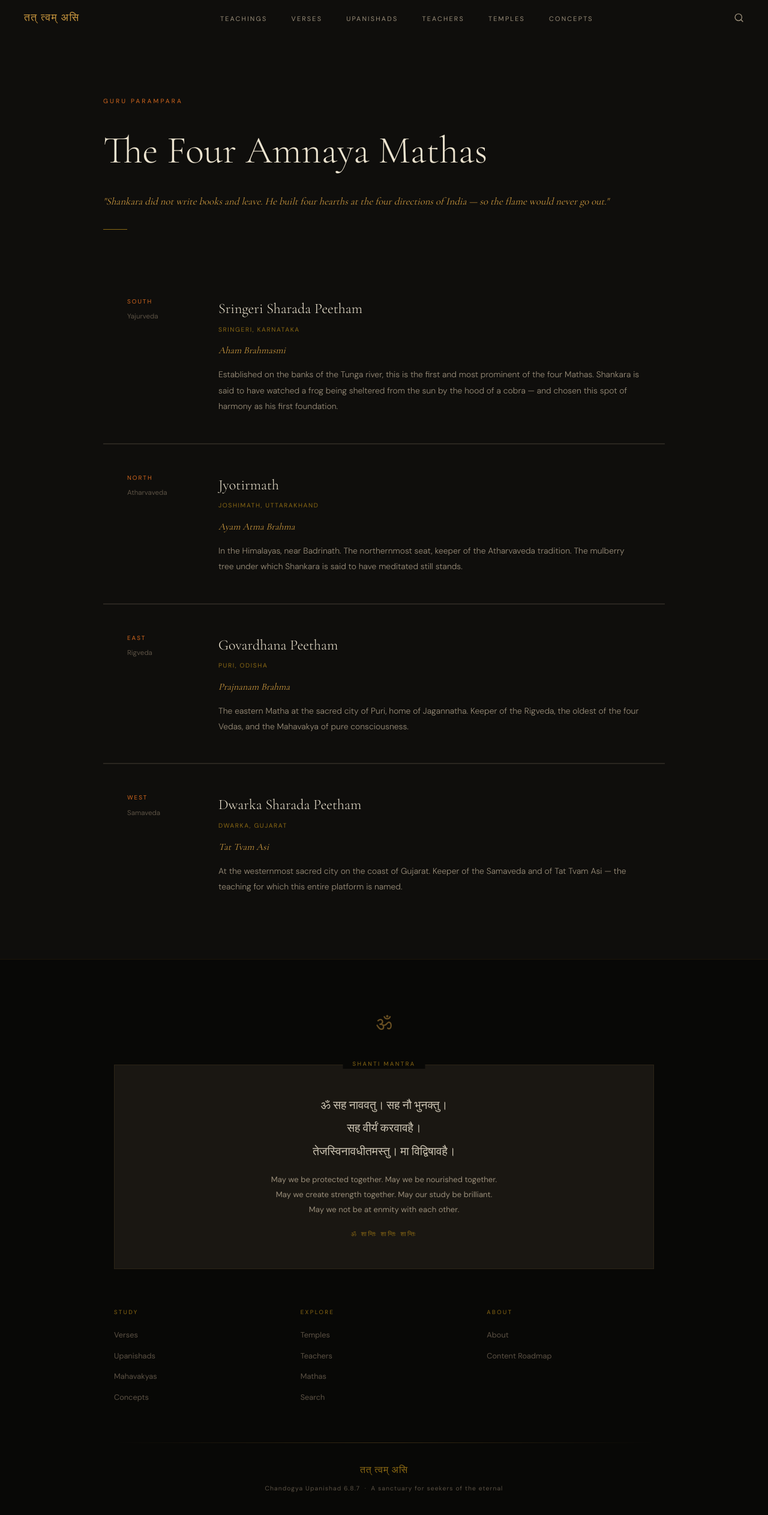
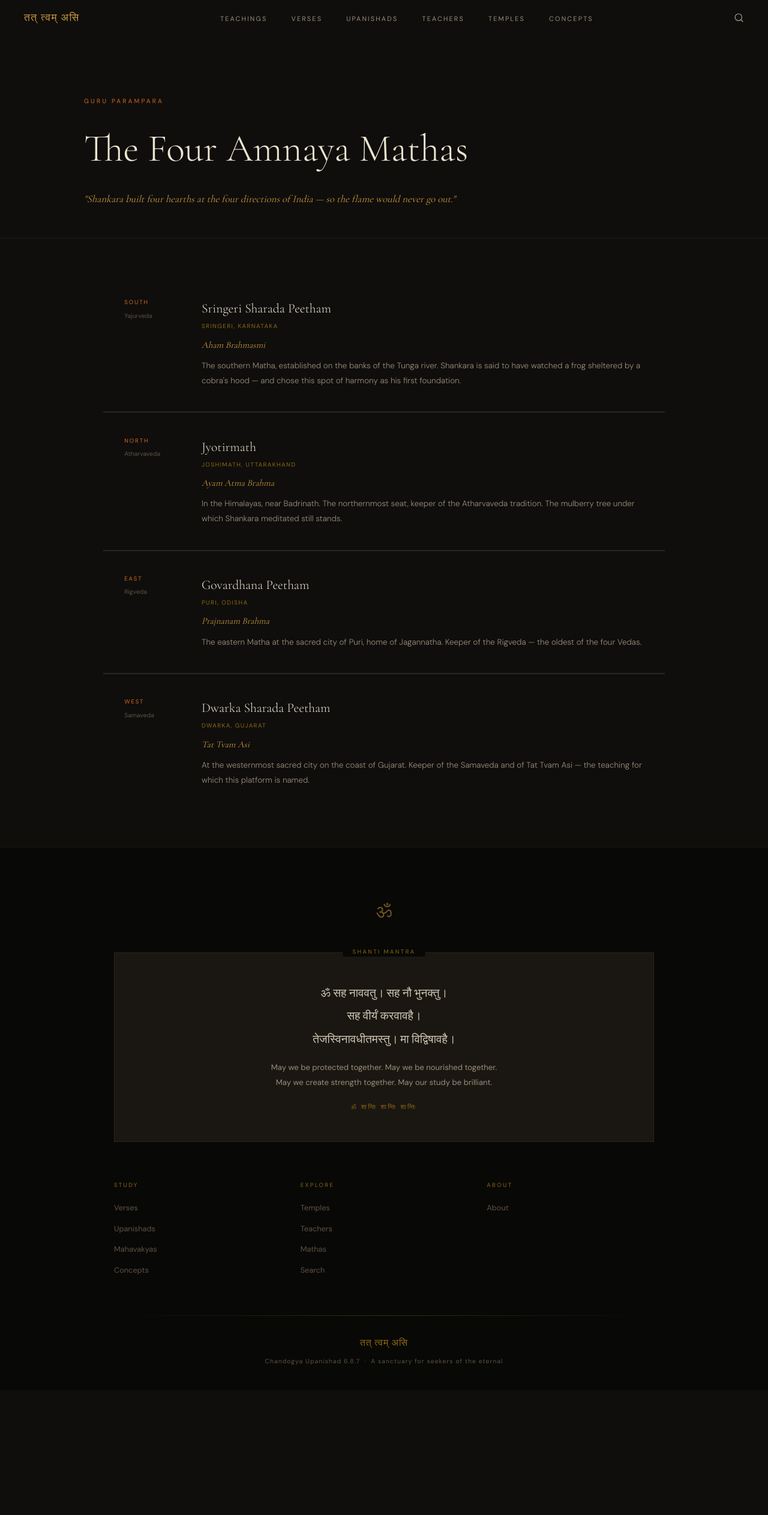
Before and after one commit to tattvamasi26/tat_tvam_asi, a Next.js app: page /mathas in a window 1280 px wide. Shown: the top 2526 px of the page at 60% size. After the commit the page ends 2318 px from the top, so only its background shows below. Built offline with nearby package versions, Linux system fonts and the light colour scheme.

Commit message:
error fixed

```diff
--- a/src/app/concepts/page.tsx
+++ b/src/app/concepts/page.tsx
@@ -17,9 +17,8 @@ export default function ConceptsPage() {
       <div style={{ maxWidth: 1100, margin: "0 auto", padding: "60px 2rem" }}>
         <div style={{ display: "grid", gridTemplateColumns: "repeat(auto-fit,minmax(280px,1fr))", gap: 2, background: "var(--bg3)" }}>
           {CONCEPTS.map(c => (
-            <Link key={c.id} href={`/concepts/${c.slug}`}
-              style={{ display: "block", background: "var(--bg0)", padding: "2.5rem 2rem", textDecoration: "none", transition: "background 0.4s" }}
-              className="hover-bg0-to-bg2">
+            <Link key={c.id} href={`/concepts/${c.slug}`} className="card-link card-link-dark"
+              style={{ padding: "2.5rem 2rem" }}>
               <p style={{ fontFamily: "var(--serif)", fontSize: "2.5rem", fontWeight: 300, color: "var(--gold)", opacity: 0.8, marginBottom: "0.3rem" }}>{c.term_sanskrit}</p>
               <p style={{ fontFamily: "var(--sans)", fontSize: "0.7rem", letterSpacing: "0.15em", color: "var(--text2)", fontStyle: "italic", marginBottom: "0.8rem" }}>{c.term_iast}</p>
               <h3 style={{ fontFamily: "var(--serif)", fontSize: "1.3rem", fontWeight: 300, color: "var(--text0)", marginBottom: "0.8rem" }}>{c.term_en}</h3>
--- a/src/app/mathas/page.tsx
+++ b/src/app/mathas/page.tsx
@@ -1,33 +1,35 @@
 export const metadata = { title: "The Four Mathas" };
 
 const mathas = [
-  { dir:"South", name:"Sringeri Sharada Peetham", loc:"Sringeri, Karnataka", vakya:"Aham Brahmasmi", veda:"Yajurveda", deity:"Sharadamba", desc:"Established on the banks of the Tunga river, this is the first and most prominent of the four Mathas. Shankara is said to have watched a frog being sheltered from the sun by the hood of a cobra — and chosen this spot of harmony as his first foundation." },
-  { dir:"North", name:"Jyotirmath", loc:"Joshimath, Uttarakhand", vakya:"Ayam Atma Brahma", veda:"Atharvaveda", deity:"Narayana", desc:"In the Himalayas, near Badrinath. The northernmost seat, keeper of the Atharvaveda tradition. The mulberry tree under which Shankara is said to have meditated still stands." },
-  { dir:"East",  name:"Govardhana Peetham", loc:"Puri, Odisha", vakya:"Prajnanam Brahma", veda:"Rigveda", deity:"Vimala", desc:"The eastern Matha at the sacred city of Puri, home of Jagannatha. Keeper of the Rigveda, the oldest of the four Vedas, and the Mahavakya of pure consciousness." },
-  { dir:"West",  name:"Dwarka Sharada Peetham", loc:"Dwarka, Gujarat", vakya:"Tat Tvam Asi", veda:"Samaveda", deity:"Siddheshwari", desc:"At the westernmost sacred city on the coast of Gujarat. Keeper of the Samaveda and of Tat Tvam Asi — the teaching for which this entire platform is named." },
+  { dir:"South", name:"Sringeri Sharada Peetham", loc:"Sringeri, Karnataka", vakya:"Aham Brahmasmi", veda:"Yajurveda", desc:"The southern Matha, established on the banks of the Tunga river. Shankara is said to have watched a frog sheltered by a cobra's hood — and chose this spot of harmony as his first foundation." },
+  { dir:"North", name:"Jyotirmath", loc:"Joshimath, Uttarakhand", vakya:"Ayam Atma Brahma", veda:"Atharvaveda", desc:"In the Himalayas, near Badrinath. The northernmost seat, keeper of the Atharvaveda tradition. The mulberry tree under which Shankara meditated still stands." },
+  { dir:"East",  name:"Govardhana Peetham", loc:"Puri, Odisha", vakya:"Prajnanam Brahma", veda:"Rigveda", desc:"The eastern Matha at the sacred city of Puri, home of Jagannatha. Keeper of the Rigveda — the oldest of the four Vedas." },
+  { dir:"West",  name:"Dwarka Sharada Peetham", loc:"Dwarka, Gujarat", vakya:"Tat Tvam Asi", veda:"Samaveda", desc:"At the westernmost sacred city on the coast of Gujarat. Keeper of the Samaveda and of Tat Tvam Asi — the teaching for which this platform is named." },
 ];
 
 export default function MathasPage() {
   return (
     <div style={{ background:"var(--bg0)", minHeight:"100vh", paddingTop:100 }}>
+      <div style={{ borderBottom:"1px solid rgba(200,150,62,0.1)", padding:"60px 2rem 50px" }}>
+        <div style={{ maxWidth:1000, margin:"0 auto" }}>
+          <p style={{ fontFamily:"var(--sans)", fontSize:"0.65rem", letterSpacing:"0.3em", textTransform:"uppercase", color:"var(--saffron)", marginBottom:"1rem" }}>Guru Parampara</p>
+          <h1 style={{ fontFamily:"var(--serif)", fontSize:"clamp(2.5rem,5vw,4rem)", fontWeight:300, color:"var(--text0)" }}>The Four Amnaya Mathas</h1>
+          <p style={{ fontFamily:"var(--serif)", fontSize:"1.05rem", fontStyle:"italic", color:"var(--gold)", marginTop:"1rem" }}>"Shankara built four hearths at the four directions of India — so the flame would never go out."</p>
+        </div>
+      </div>
       <div style={{ maxWidth:1000, margin:"0 auto", padding:"60px 2rem" }}>
-        <p style={{ fontFamily:"var(--sans)", fontSize:"0.65rem", letterSpacing:"0.3em", textTransform:"uppercase", color:"var(--saffron)", marginBottom:"1.2rem" }}>Guru Parampara</p>
-        <h1 style={{ fontFamily:"var(--serif)", fontSize:"clamp(2.5rem,5vw,4rem)", fontWeight:300, color:"var(--text0)", marginBottom:"1rem" }}>The Four Amnaya Mathas</h1>
-        <p style={{ fontFamily:"var(--serif)", fontSize:"1.05rem", fontStyle:"italic", color:"var(--gold)", marginBottom:"1rem" }}>"Shankara did not write books and leave. He built four hearths at the four directions of India — so the flame would never go out."</p>
-        <div style={{ width:40, height:1, background:"var(--gold-dim)", margin:"2rem 0 4rem" }}/>
         <div style={{ display:"flex", flexDirection:"column", gap:2, background:"var(--bg3)" }}>
           {mathas.map(m => (
-            <div key={m.dir} style={{ background:"var(--bg0)", padding:"3rem 2.5rem", display:"grid", gridTemplateColumns:"120px 1fr", gap:"2rem", transition:"background 0.4s" }}
-              className="hover-bg0-to-bg2">
+            <div key={m.dir} className="matha-item" style={{ background:"var(--bg0)", padding:"2.4rem 2.2rem", display:"grid", gridTemplateColumns:"100px 1fr", gap:"1.8rem" }}>
               <div>
-                <p style={{ fontFamily:"var(--sans)", fontSize:"0.62rem", letterSpacing:"0.2em", textTransform:"uppercase", color:"var(--saffron)" }}>{m.dir}</p>
-                <p style={{ fontFamily:"var(--sans)", fontSize:"0.72rem", color:"var(--text2)", marginTop:"0.4rem" }}>{m.veda}</p>
+                <p style={{ fontFamily:"var(--sans)", fontSize:"0.6rem", letterSpacing:"0.2em", textTransform:"uppercase", color:"var(--saffron)" }}>{m.dir}</p>
+                <p style={{ fontFamily:"var(--sans)", fontSize:"0.65rem", color:"var(--text2)", marginTop:"0.3rem" }}>{m.veda}</p>
               </div>
               <div>
-                <h3 style={{ fontFamily:"var(--serif)", fontSize:"1.5rem", fontWeight:300, color:"var(--text0)", marginBottom:"0.3rem" }}>{m.name}</h3>
-                <p style={{ fontFamily:"var(--sans)", fontSize:"0.65rem", letterSpacing:"0.15em", textTransform:"uppercase", color:"var(--gold-dim)", marginBottom:"0.8rem" }}>{m.loc}</p>
-                <p style={{ fontFamily:"var(--serif)", fontSize:"1rem", fontStyle:"italic", color:"var(--gold)", marginBottom:"0.8rem" }}>{m.vakya}</p>
-                <p style={{ fontFamily:"var(--sans)", fontSize:"0.87rem", color:"var(--text1)", lineHeight:1.9, fontWeight:300 }}>{m.desc}</p>
+                <h3 style={{ fontFamily:"var(--serif)", fontSize:"1.35rem", fontWeight:300, color:"var(--text0)", marginBottom:"0.2rem" }}>{m.name}</h3>
+                <p style={{ fontFamily:"var(--sans)", fontSize:"0.62rem", letterSpacing:"0.14em", textTransform:"uppercase", color:"var(--gold-dim)", marginBottom:"0.6rem" }}>{m.loc}</p>
+                <p style={{ fontFamily:"var(--serif)", fontSize:"0.95rem", fontStyle:"italic", color:"var(--gold)", marginBottom:"0.6rem" }}>{m.vakya}</p>
+                <p style={{ fontFamily:"var(--sans)", fontSize:"0.84rem", color:"var(--text1)", lineHeight:1.85, fontWeight:300 }}>{m.desc}</p>
               </div>
             </div>
           ))}
--- a/src/app/teachers/page.tsx
+++ b/src/app/teachers/page.tsx
@@ -17,9 +17,8 @@ export default function TeachersPage() {
       <div style={{ maxWidth: 1100, margin: "0 auto", padding: "60px 2rem" }}>
         <div style={{ display: "flex", flexDirection: "column", gap: 2, background: "var(--bg3)" }}>
           {TEACHERS.map(t => (
-            <Link key={t.id} href={`/teachers/${t.slug}`}
-              style={{ display: "block", background: "var(--bg0)", padding: "3rem 2.5rem", textDecoration: "none", transition: "background 0.4s" }}
-              className="hover-bg0-to-bg2">
+            <Link key={t.id} href={`/teachers/${t.slug}`} className="card-link card-link-dark"
+              style={{ padding: "3rem 2.5rem" }}>
               <div style={{ display: "grid", gridTemplateColumns: "160px 1fr", gap: "3rem", alignItems: "start" }}>
                 <div>
                   <p style={{ fontFamily: "var(--sans)", fontSize: "0.62rem", letterSpacing: "0.2em", textTransform: "uppercase", color: "var(--saffron)" }}>{t.era}</p>
--- a/src/components/layout/Footer.tsx
+++ b/src/components/layout/Footer.tsx
@@ -1,9 +1,9 @@
 import Link from "next/link";
 
 const cols = [
-  { title: "Study",   links: [["Verses","/verses"],["Upanishads","/upanishads"],["Mahavakyas","/verses?category=advaita"],["Concepts","/concepts"]] },
+  { title: "Study",   links: [["Verses","/verses"],["Upanishads","/upanishads"],["Mahavakyas","/verses"],["Concepts","/concepts"]] },
   { title: "Explore", links: [["Temples","/temples"],["Teachers","/teachers"],["Mathas","/mathas"],["Search","/search"]] },
-  { title: "About",   links: [["About","/about"],["Content Roadmap","/about"]] },
+  { title: "About",   links: [["About","/about"]] },
 ];
 
 export function Footer() {
@@ -11,8 +11,6 @@ export function Footer() {
     <footer style={{ background: "#080806", borderTop: "1px solid rgba(200,150,62,0.1)", paddingTop: "80px", paddingBottom: "40px", paddingLeft: "2rem", paddingRight: "2rem" }}>
       <div style={{ maxWidth: 900, margin: "0 auto", textAlign: "center" }}>
         <p style={{ fontFamily: "var(--serif)", fontSize: "2rem", color: "var(--gold)", opacity: 0.5, marginBottom: "2.5rem" }}>ॐ</p>
-
-        {/* Shanti mantra */}
         <div style={{ background: "var(--bg1)", border: "1px solid rgba(200,150,62,0.1)", padding: "3rem 2rem", marginBottom: "4rem", position: "relative" }}>
           <span style={{ position: "absolute", top: -10, left: "50%", transform: "translateX(-50%)", background: "#080806", padding: "0 1rem", fontFamily: "var(--sans)", fontSize: "0.6rem", letterSpacing: "0.25em", textTransform: "uppercase", color: "var(--gold-dim)" }}>
             Shanti Mantra
@@ -24,24 +22,21 @@ export function Footer() {
           </p>
           <p style={{ fontFamily: "var(--sans)", fontSize: "0.82rem", color: "var(--text1)", lineHeight: 1.9 }}>
             May we be protected together. May we be nourished together.<br/>
-            May we create strength together. May our study be brilliant.<br/>
-            May we not be at enmity with each other.
+            May we create strength together. May our study be brilliant.
           </p>
           <p style={{ fontFamily: "var(--sans)", fontSize: "0.65rem", letterSpacing: "0.25em", color: "var(--gold-dim)", marginTop: "1.2rem" }}>
             ॐ शान्तिः शान्तिः शान्तिः
           </p>
         </div>
 
-        {/* Nav links */}
         <div style={{ display: "grid", gridTemplateColumns: "repeat(3,1fr)", gap: "2rem", marginBottom: "4rem", textAlign: "left" }}>
           {cols.map(col => (
             <div key={col.title}>
               <p style={{ fontFamily: "var(--sans)", fontSize: "0.6rem", letterSpacing: "0.25em", textTransform: "uppercase", color: "var(--gold-dim)", marginBottom: "1.2rem" }}>{col.title}</p>
               <div style={{ display: "flex", flexDirection: "column", gap: "0.8rem" }}>
                 {col.links.map(([label, href]) => (
-                  <Link key={href} href={href}
-                    style={{ fontFamily: "var(--sans)", fontSize: "0.8rem", color: "var(--text2)", textDecoration: "none", transition: "color 0.3s" }}
-                    className="hover-text2-to-saffron">
+                  <Link key={href} href={href} className="footer-link"
+                    style={{ fontFamily: "var(--sans)", fontSize: "0.8rem", color: "var(--text2)", textDecoration: "none" }}>
                     {label}
                   </Link>
                 ))}
@@ -50,7 +45,6 @@ export function Footer() {
           ))}
         </div>
 
-        {/* Bottom rule */}
         <div style={{ width: "100%", height: 1, background: "linear-gradient(to right,transparent,rgba(200,150,62,0.25),transparent)", marginBottom: "2rem" }}/>
         <p style={{ fontFamily: "var(--serif)", fontSize: "1rem", color: "var(--gold-dim)", letterSpacing: "0.05em" }}>तत् त्वम् असि</p>
         <p style={{ fontFamily: "var(--sans)", fontSize: "0.65rem", color: "var(--text2)", marginTop: "0.5rem", letterSpacing: "0.1em" }}>
--- a/src/components/layout/Navbar.tsx
+++ b/src/components/layout/Navbar.tsx
@@ -14,7 +14,7 @@ const links = [
 
 export function Navbar() {
   const [scrolled, setScrolled] = useState(false);
-  const [open, setOpen]         = useState(false);
+  const [open, setOpen] = useState(false);
 
   useEffect(() => {
     const h = () => setScrolled(window.scrollY > 50);
@@ -22,53 +22,44 @@ export function Navbar() {
     return () => window.removeEventListener("scroll", h);
   }, []);
 
-  const navStyle: React.CSSProperties = {
-    position: "fixed", top: 0, left: 0, right: 0, zIndex: 100,
-    padding: "0 2.5rem", height: 60,
-    display: "flex", alignItems: "center", justifyContent: "space-between",
-    background: scrolled ? "rgba(15,14,12,0.95)" : "transparent",
-    backdropFilter: scrolled ? "blur(16px)" : "none",
-    borderBottom: scrolled ? "1px solid rgba(200,150,62,0.1)" : "1px solid transparent",
-    transition: "all 0.5s ease",
-  };
-
   return (
     <header>
-      <nav style={navStyle}>
-        {/* Logo */}
+      <nav style={{
+        position: "fixed", top: 0, left: 0, right: 0, zIndex: 100,
+        padding: "0 2.5rem", height: 60,
+        display: "flex", alignItems: "center", justifyContent: "space-between",
+        background: scrolled ? "rgba(15,14,12,0.95)" : "transparent",
+        backdropFilter: scrolled ? "blur(16px)" : "none",
+        borderBottom: scrolled ? "1px solid rgba(200,150,62,0.1)" : "1px solid transparent",
+        transition: "all 0.5s ease",
+      }}>
         <Link href="/" style={{ fontFamily: "var(--serif)", fontSize: "1.1rem", fontWeight: 300, color: "var(--gold)", letterSpacing: "0.08em", textDecoration: "none" }}>
           तत् त्वम् असि
         </Link>
 
-        {/* Desktop links */}
         <ul style={{ display: "flex", gap: "2.5rem", listStyle: "none", margin: 0, padding: 0 }} className="desktop-nav">
           {links.map(l => (
             <li key={l.href}>
-              <Link href={l.href} style={{ fontFamily: "var(--sans)", fontSize: "0.68rem", letterSpacing: "0.2em", textTransform: "uppercase", color: "var(--text1)", textDecoration: "none" }}
-                onMouseEnter={e => (e.currentTarget.style.color = "var(--saffron)")}
-                onMouseLeave={e => (e.currentTarget.style.color = "var(--text1)")}>
+              <Link href={l.href} className="nav-link-item"
+                style={{ fontFamily: "var(--sans)", fontSize: "0.68rem", letterSpacing: "0.2em", textTransform: "uppercase", color: "var(--text1)", textDecoration: "none" }}>
                 {l.label}
               </Link>
             </li>
           ))}
         </ul>
 
-        {/* Right */}
         <div style={{ display: "flex", alignItems: "center", gap: "1rem" }}>
-          <Link href="/search" aria-label="Search" style={{ color: "var(--text1)", display: "flex" }}
-            onMouseEnter={e => (e.currentTarget.style.color = "var(--saffron)")}
-            onMouseLeave={e => (e.currentTarget.style.color = "var(--text1)")}>
+          <Link href="/search" aria-label="Search" className="nav-link-item" style={{ color: "var(--text1)", display: "flex" }}>
             <Search size={17}/>
           </Link>
           <button onClick={() => setOpen(!open)} aria-label="Menu"
-            style={{ background: "none", border: "none", color: "var(--text1)", cursor: "pointer", display: "none", padding: 0 }}
+            style={{ background: "none", border: "none", color: "var(--text1)", cursor: "pointer", padding: 0 }}
             className="mobile-menu-btn">
             {open ? <X size={20}/> : <Menu size={20}/>}
           </button>
         </div>
       </nav>
 
-      {/* Mobile drawer */}
       {open && (
         <div style={{ position: "fixed", top: 60, left: 0, right: 0, zIndex: 99, background: "var(--bg0)", borderBottom: "1px solid rgba(200,150,62,0.1)", padding: "2rem 2.5rem", display: "flex", flexDirection: "column", gap: "1.5rem" }}>
           {links.map(l => (
@@ -85,6 +76,9 @@ export function Navbar() {
           .desktop-nav{display:none!important}
           .mobile-menu-btn{display:flex!important}
         }
+        @media(min-width:769px){
+          .mobile-menu-btn{display:none!important}
+        }
       `}</style>
     </header>
   );
```
Also changed, not shown: src/app/upanishads/page.tsx (+9 -7 lines).
